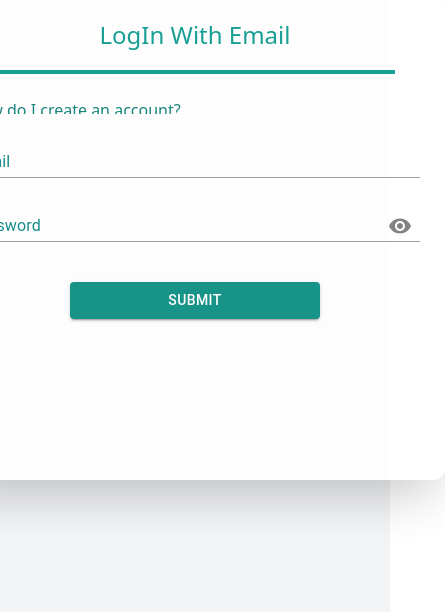
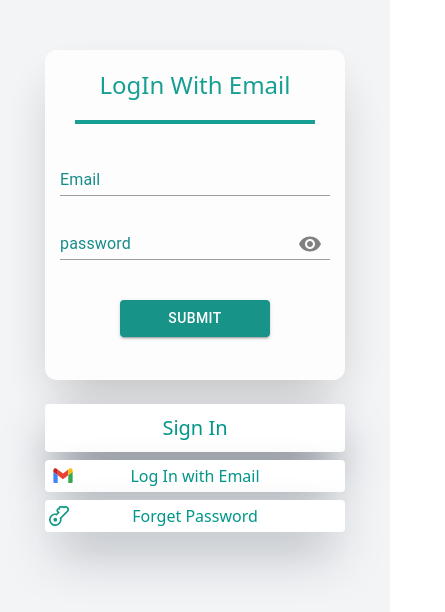
Before and after one commit to TodoListHub/TL-Front, a Next.js app: page /login/withEmail in a window 390 px wide. Shown: the top 612 px of the page, 445 px wide, since content can reach past the window. Built offline with nearby package versions, Linux system fonts and the light colour scheme; what @mui/material-nextjs would draw is missing.

Commit message:
refactor | forget password page & login with email page-responsive

```diff
--- a/src/app/forget-password/component/ForgetPasswordFrame.tsx
+++ b/src/app/forget-password/component/ForgetPasswordFrame.tsx
@@ -57,14 +57,20 @@ export default function ForgetPasswordFrame () {
 
     return(
 
-        <div className="h-[370px] w-[500px] mt-20 bg-white opacity-90 shadow-2xl border-zinc-300 rounded-xl flex flex-col items-center">
+        <div className="h-[350px]    w-[300px]
+                        sm:h-[400px] sm:w-[420px]
+                        md:h-[350px] md:w-[450px]
+                        lg:h-[350px] lg:w-[450px]
+                        mt-[50px] md:mt-[60px] lg:mt-0
+                      bg-white opacity-90 shadow-2xl border-zinc-300 rounded-xl flex flex-col items-center">
+
             <div className=" text-teal-600  w-full h-[70px] flex justify-center items-center rounded-t-xl text-2xl hover:scale-95 hover:rounded-xl duration-500">
                 Forget Password
             </div>
             <hr className="text-teal-600 mb-2 border-2 w-[80%]" />
             <p className="text-teal-700 w-[90%] pt-4">
-                - please enter your email address to receive the link . <br/>
-                - Email is required
+                please enter your email address to receive the link. <br/>
+                Email is required
             </p>
 
             <TextField
--- a/src/app/forget-password/page.tsx
+++ b/src/app/forget-password/page.tsx
@@ -1,4 +1,5 @@
 import Navbar from "../login/component/Navbar";
+import ResponsiveFrameOption from "../login/component/ResponsivedFrameOption";
 import ForgetPasswordFrame from "./component/ForgetPasswordFrame";
 
 
@@ -8,7 +9,7 @@ export default function ForgetPasswordMainFrame(){
         <div className="w-screen h-screen bg-gray-100 flex flex-col items-center">
             <Navbar option1="Sign in " />
             <ForgetPasswordFrame />
-
+            <ResponsiveFrameOption option1="Sign In"/>
         </div>
     )
 }
--- a/src/app/login/component/LoginFrame.tsx
+++ b/src/app/login/component/LoginFrame.tsx
@@ -12,7 +12,7 @@ export default function LoginFrame () {
                         sm:h-[360px] sm:w-[420px]
                         md:h-[480px] md:w-[500px]
                         lg:h-[480px] lg:w-[500px]
-                        mt-[50px] md:mt-0
+                        mt-[50px] md:mt-[60px] lg:mt-0
                         bg-white opacity-90 shadow-2xl border-zinc-300 rounded-xl flex flex-col items-center">
             <div className=" text-teal-600 w-full h-[70px] flex justify-center items-center rounded-t-xl text-2xl
                              hover:scale-95 hover:rounded-xl duration-500">
--- a/src/app/login/withEmail/component/LogInWithEmailFrame.tsx
+++ b/src/app/login/withEmail/component/LogInWithEmailFrame.tsx
@@ -8,13 +8,21 @@ export default function LoginWithEmailFrame () {
 
     return(
 
-        <div className="h-[480px] w-[500px] bg-white opacity-90 shadow-2xl border-zinc-300 rounded-xl flex flex-col items-center">
+        <div className="h-[330px]    w-[300px]
+                        sm:h-[360px] sm:w-[420px]
+                        md:h-[480px] md:w-[500px]
+                        lg:h-[480px] lg:w-[500px]
+                        mt-[50px] md:mt-[60px] lg:mt-0
+                        bg-white opacity-90 shadow-2xl border-zinc-300 rounded-xl flex flex-col items-center">
+
             <div className=" text-teal-600  w-full h-[70px] flex justify-center items-center rounded-t-xl text-2xl hover:scale-95 hover:rounded-xl duration-500">
                 LogIn With Email
             </div>
             <hr className="text-teal-600 mb-2 border-2 w-[80%]" />
 
-            <Collapse />
+            <div className="hidden md:block mt-4">
+                <Collapse />
+            </div>
             <InputEmail  />
             <InputPassword title="password"  />
             <SubmitBotton title="withEmail" />
--- a/src/app/login/withEmail/page.tsx
+++ b/src/app/login/withEmail/page.tsx
@@ -1,5 +1,6 @@
 "use client"
 import Navbar from "../component/Navbar";
+import ResponsiveFrameOption from "../component/ResponsivedFrameOption";
 import LoginWithEmailFrame from "./component/LogInWithEmailFrame";
 
 export default function LoginWithEmailMainFrame() {
@@ -9,6 +10,7 @@ export default function LoginWithEmailMainFrame() {
     <div className="w-screen h-screen bg-gray-100 flex flex-col items-center">
       <Navbar option1="Sign In " />
       <LoginWithEmailFrame />
+      <ResponsiveFrameOption option1="Sign In"/>
     </div>
   );
 }
--- a/src/app/signin/components/SignInFrame.tsx
+++ b/src/app/signin/components/SignInFrame.tsx
@@ -17,7 +17,7 @@ export default function SignInFrame ({title} : {title : string}) {
                         sm:h-[460px] sm:w-[420px]
                         md:h-[480px] md:w-[500px]
                         lg:h-[480px] lg:w-[500px]
-                        mt-[50px] md:mt-0
+                        mt-[50px] md:mt-[40px] lg:mt-0
                       bg-white opacity-90 shadow-2xl border-zinc-300 rounded-xl flex flex-col items-center">
             <div className=" text-teal-600  w-full h-[70px] flex justify-center items-center rounded-t-xl text-2xl hover:scale-95 hover:rounded-xl duration-500">
                 {title}
```
